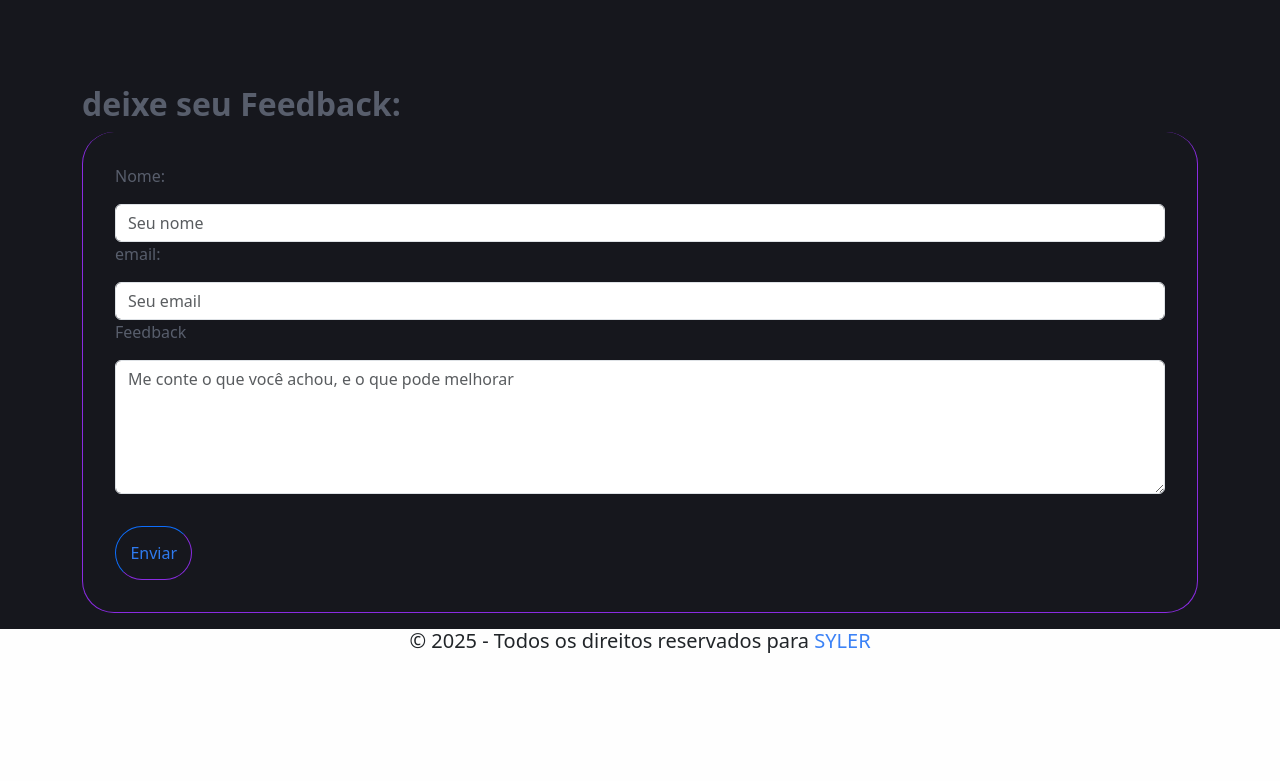
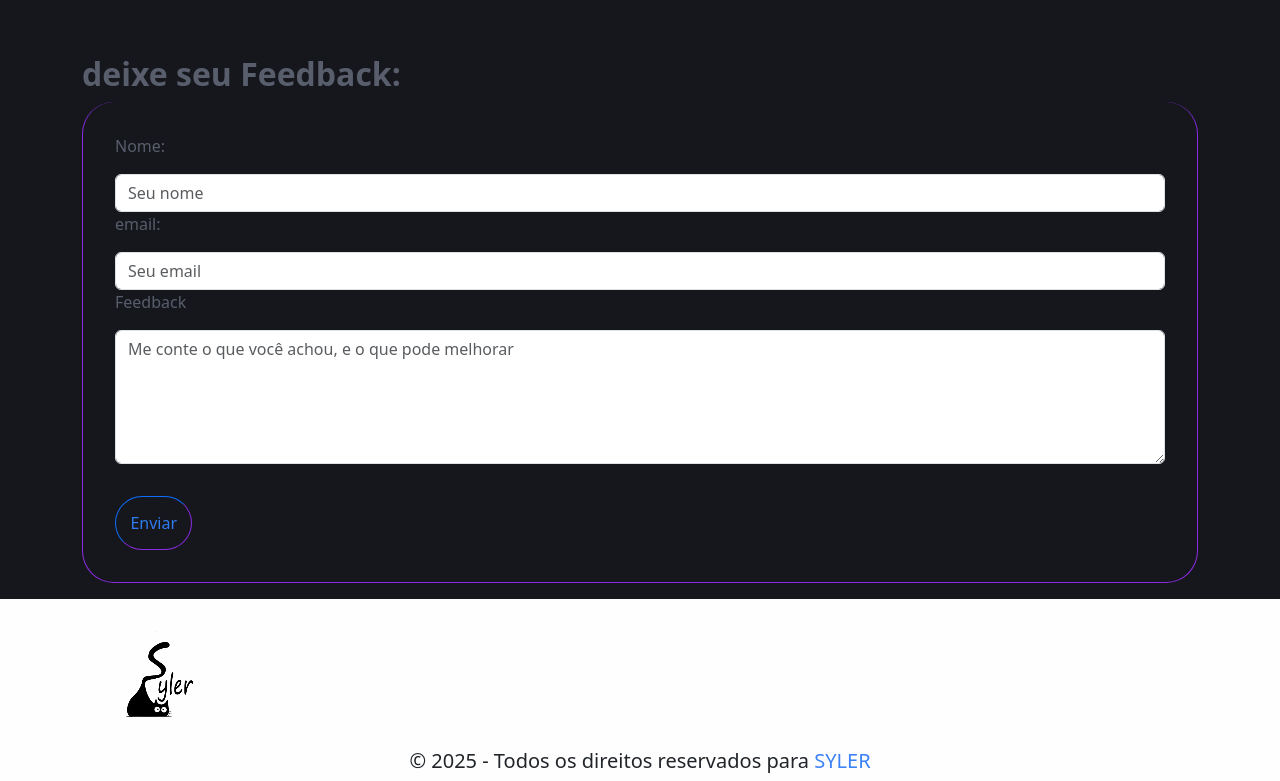
Before and after one commit to syler0x26/main-portifolio, a website: page index.html in a window 1280 px wide. Shown: the part 4533-5314 px from the top of the page. Before the commit the page ends 5194 px from the top, so only its background shows below. Drawn offline with nearby package versions, Linux system fonts and the light colour scheme; a web font is replaced by a local one.

Commit message:
mudanças e logo

```diff
--- a/index.html
+++ b/index.html
@@ -5,7 +5,8 @@
     <meta charset="UTF-8">
     <meta name="viewport" content="width=device-width, initial-scale=1.0">
 
-    <link rel="shortcut icon" href="img/logo1.png" type="image/x-icon">
+
+    <link rel="shortcut icon" href="img/logo-duocat.png" type="image/x-icon">
     <script src="https://unpkg.com/scrollreveal" defer></script>
     <script src="script.js" defer> </script>
     <!--boostrap-->
@@ -18,6 +19,7 @@
     <link rel="stylesheet"
         href="https://fonts.googleapis.com/css2?family=Material+Symbols+Outlined:opsz,wght,FILL,GRAD@20..48,100..700,0..1,-50..200&icon_names=sailing" />
     <link rel="stylesheet" href="css/media-Q.css">
+
     <title>portifolio</title>
 
 </head>
@@ -378,6 +380,11 @@
 
         <div class="container">
             <div class="row">
+                <div class="col">
+                    <img src="img/m.png" alt="">
+                </div>
+            </div>
+            <div class="row">
                 <div class="col text-center">
                     <h5>&copy; 2025 - Todos os direitos reservados para <span>SYLER</span></h5>
                 </div>
--- a/sass/style.scss
+++ b/sass/style.scss
@@ -23,7 +23,7 @@
 html,body {
     background: #FEFEFE;
     overflow-x: hidden;
-    padding-top: 35px;
+    padding-top: 20px;
 }
 
 .efeito, .caixa1, .caixa2, .caixa3, .esquerda, .direita, .bottom{
```
Also changed, not shown: css/style.css, img/logo-duocat.png (added), img/m.png (added), img/mini-logo-sycat.png (added). Lines whose indentation alone changed are shown as unchanged.
